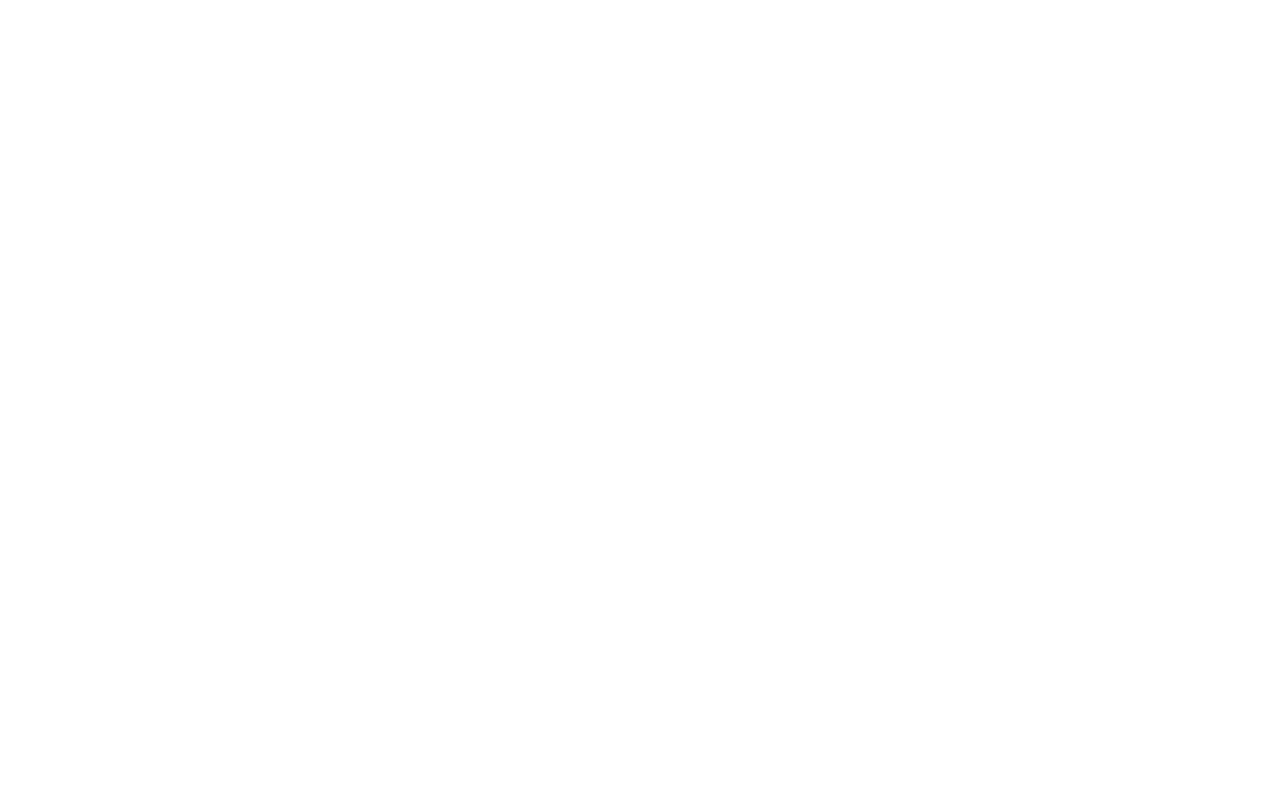
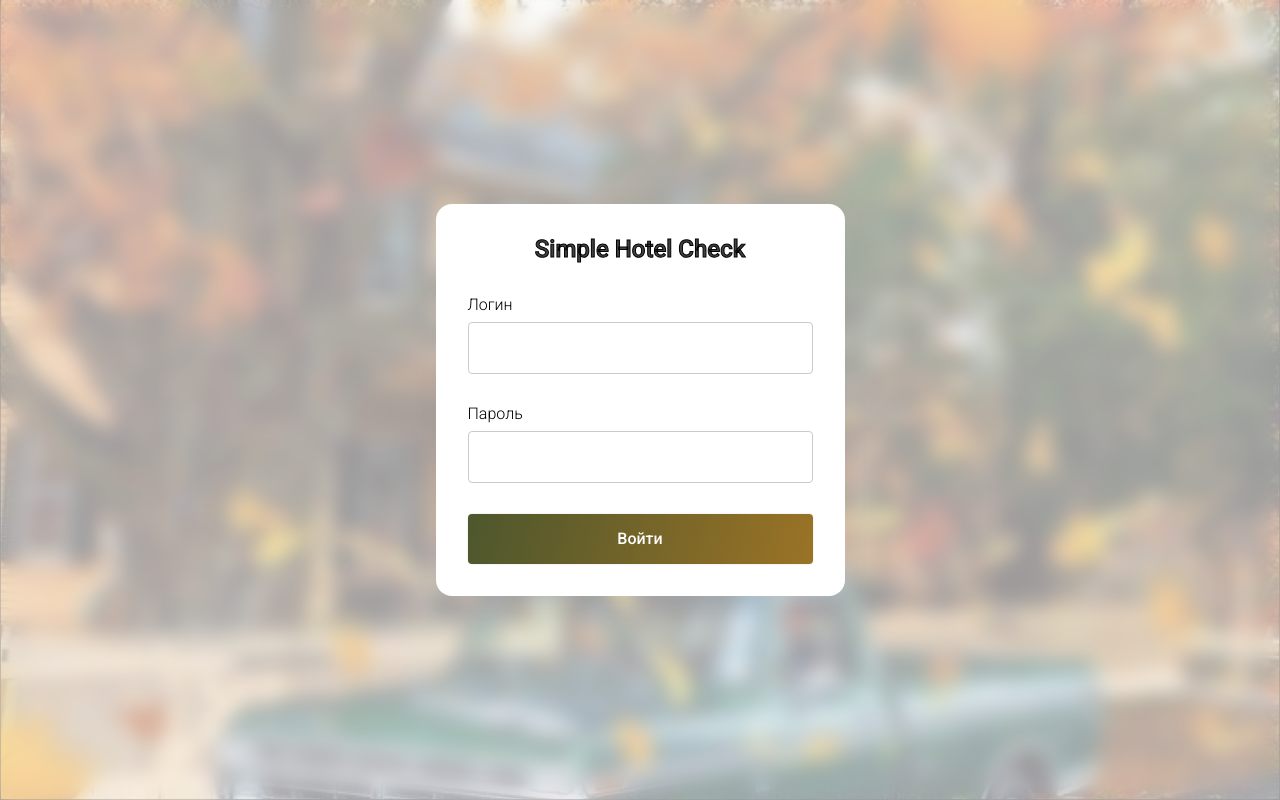
Before and after one commit to iogonchar/simple-hotel-check, a React (Create React App) app: page / in a window 1280 px wide. Built offline with nearby package versions, Linux system fonts and the light colour scheme.

Commit message:
feat: login page added

```diff
--- /dev/null
+++ b/src/components/App.css
@@ -0,0 +1,8 @@
+@import url('https://fonts.googleapis.com/css2?family=Roboto:wght@300;500&display=swap');
+
+body {
+    margin: 0;
+    font-family: 'Roboto', Arial, Helvetica, sans-serif;
+    font-style: normal;
+    font-weight: 300;
+}
--- a/src/components/App.js
+++ b/src/components/App.js
@@ -1,7 +1,13 @@
-function App() {
+import React from 'react';
+
+import Login from './login/Login';
+
+import './App.css';
+
+const App = () => {
   return (
-    <div>
-
+    <div className="content">
+      <Login />
     </div>
   );
 }
--- /dev/null
+++ b/src/components/form/Form.css
@@ -0,0 +1,45 @@
+.form-container {
+  display: flex;
+  flex-direction: column;
+  justify-content: center;
+  align-items: center;
+  padding: 32px;
+  background: #FFFFFF;
+  box-shadow: 0px 4px 33px rgba(0, 0, 0, 0.04);
+  border-radius: 16px;
+}
+
+.form-container__title {
+  font-weight: 500;
+  font-size: 24px;
+  line-height: 1.16;
+  color: #424242;
+  -webkit-text-stroke: 1px #000000;
+  margin: 0 0 32px;
+  padding: 0;
+  width: 345px;
+  text-align: center;
+}
+
+.form {
+  width: 100%;
+  display: flex;
+  flex-direction: column;
+  align-items: flex-start;
+}
+
+.form__submit-btn {
+  width: 100%;
+  font-family: 'Roboto', Arial, Helvetica, sans-serif;
+  font-weight: 500;
+  font-size: 16px;
+  line-height: 1.25;
+  padding: 15px;
+  text-align: center;
+  color: #fff;
+  background: linear-gradient(104.34deg, #41522E -15.34%, #BE8022 145.95%);
+  box-shadow: 0px 0px 2px rgba(0, 0, 0, .15);
+  border: none;
+  border-radius: 4px;
+  cursor: pointer;
+}
--- /dev/null
+++ b/src/components/form/Form.js
@@ -0,0 +1,18 @@
+import React from 'react';
+
+import './Form.css';
+
+const Form = ({ title, buttonText, children }) => {
+
+  return (
+    <div className="form-container">
+      <h2 className="form-container__title">{ title }</h2>
+      <form className="form">
+        { children }
+        <button className="form__submit-btn">{ buttonText }</button>
+      </form>
+    </div>
+  );
+}
+
+export default Form;
--- /dev/null
+++ b/src/components/login-form/LoginForm.css
@@ -0,0 +1,40 @@
+.form__field {
+  width: 100%;
+  display: flex;
+  flex-direction: column;
+  margin-bottom: 24px;
+}
+
+.form__field:last-child {
+  margin-bottom: 0;
+}
+
+.form__label {
+  font-weight: 300;
+  font-size: 16px;
+  line-height: 1.18;
+  margin-bottom: 7px;
+}
+
+.form__input {
+  font-family: 'Roboto', Arial, Helvetica, sans-serif;
+  font-weight: 300;
+  font-size: 16px;
+  line-height: 1.12;
+  margin-bottom: 7px;
+  padding: 16px;
+  background: #fff;
+  border: 1px solid #C9CACC;
+  border-radius: 4px;
+}
+
+.form__error {
+  font-weight: 300;
+  font-size: 12px;
+  line-height: 1.16;
+  color: #eb1717
+}
+
+.form__error--hidden {
+  display: none;
+}
--- /dev/null
+++ b/src/components/login-form/LoginForm.js
@@ -0,0 +1,31 @@
+import React from 'react';
+
+import Form from '../form/Form'
+
+import './LoginForm.css';
+
+const LoginForm = () => {
+
+  return (
+    <Form
+      title="Simple Hotel Check"
+      buttonText="Войти"
+    >
+      <label className="form__field" for="email-input">
+        <span className="form__label">Логин</span>
+        <input className="form__input" id="email-input" />
+        <span className="form__error form__error--hidden">Ошибка email</span>
+      </label>
+
+
+      <label className="form__field" for="password-input">
+        <span className="form__label">Пароль</span>
+        <input className="form__input" id="password-input" />
+        <span className="form__error form__error--hidden">Ошибка пароль</span>
+      </label>
+
+    </Form>
+  );
+}
+
+export default LoginForm;
--- /dev/null
+++ b/src/components/login/Login.css
@@ -0,0 +1,16 @@
+.login {
+  width: 100%;
+  height: 100vh;
+  background: url('../../images/login-bg.jpg') no-repeat bottom / cover;
+
+}
+
+.login-content {
+  width: 100%;
+  height: 100%;
+  backdrop-filter: blur(10px);
+  background: rgba(255, 255, 255, .6);
+  display: flex;
+  justify-content: center;
+  align-items: center;
+}
--- /dev/null
+++ b/src/components/login/Login.js
@@ -0,0 +1,18 @@
+import React from 'react';
+
+import LoginForm from '../login-form/LoginForm';
+
+import './Login.css';
+
+const Login = () => {
+
+  return (
+    <section className="login">
+      <div className="login-content">
+        <LoginForm />
+      </div>
+    </section>
+  );
+}
+
+export default Login;
```
Also changed, not shown: src/images/login-bg.jpg (added).
